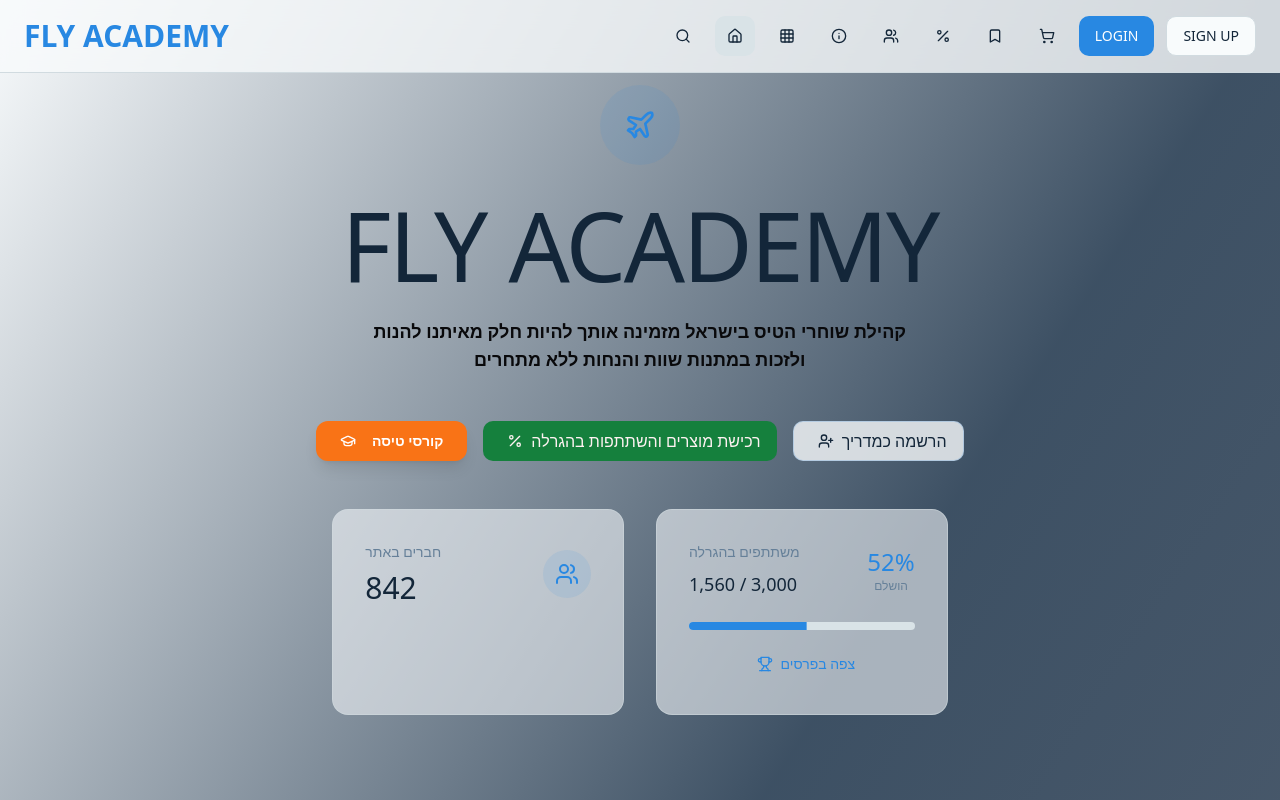
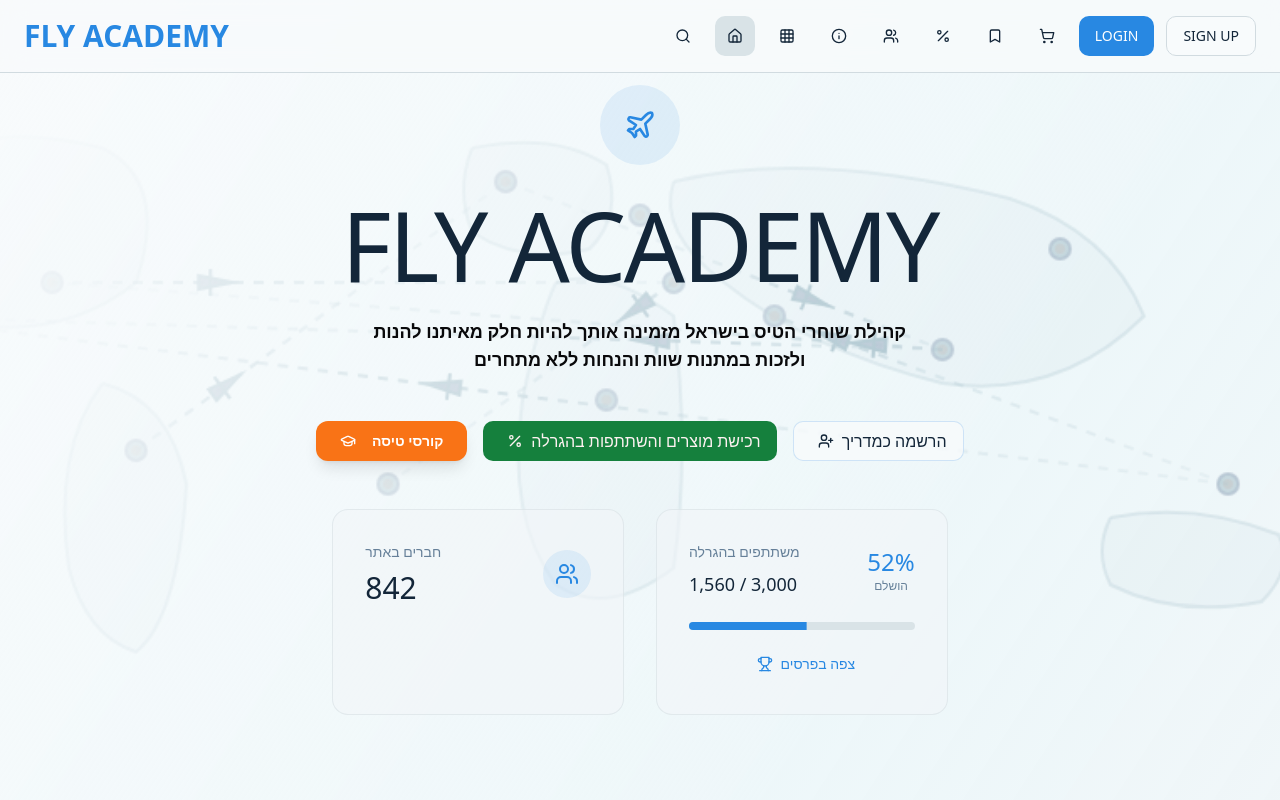
Before and after one commit to levilevi2/pinspired-market-hub, a React (Vite) app: page / in a window 1280 px wide. Shown: the top 800 px of the page. Built offline with nearby package versions, Linux system fonts and the light colour scheme.

Commit message:
Apply background to homepage

```diff
--- a/src/pages/Index.tsx
+++ b/src/pages/Index.tsx
@@ -44,7 +44,7 @@ const Index = () => {
       </div>
 
       {/* Scroll Container */}
-      <div className="scroll-container bg-gradient-to-br from-background via-accent/10 to-secondary/20 bg-slate-700">
+      <div className="scroll-container bg-gradient-to-br from-background via-accent/10 to-secondary/20 relative">
 
         {/* Section 1: Hero + Stats */}
         <section id="section-0" className="scroll-section px-4 sm:px-6 lg:px-8">
```
